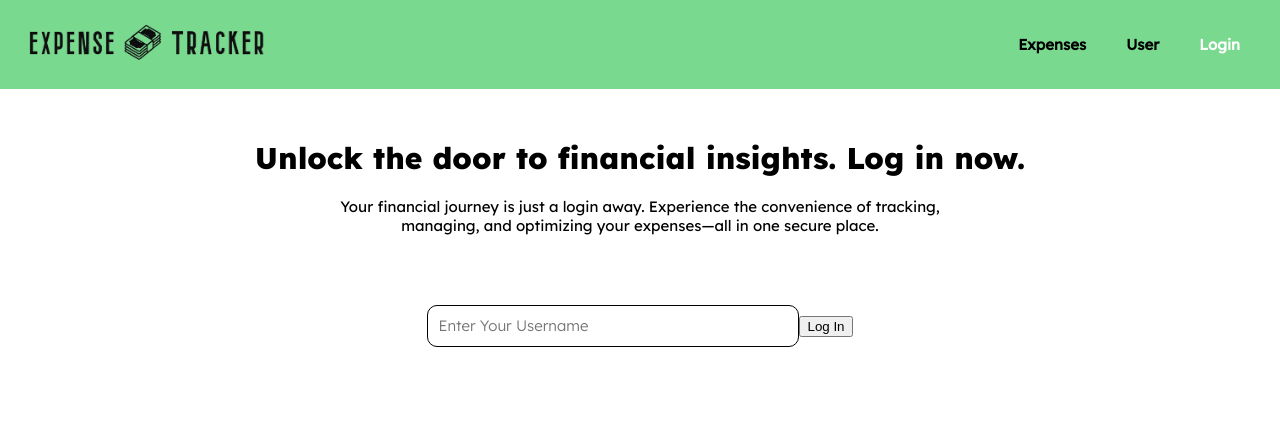
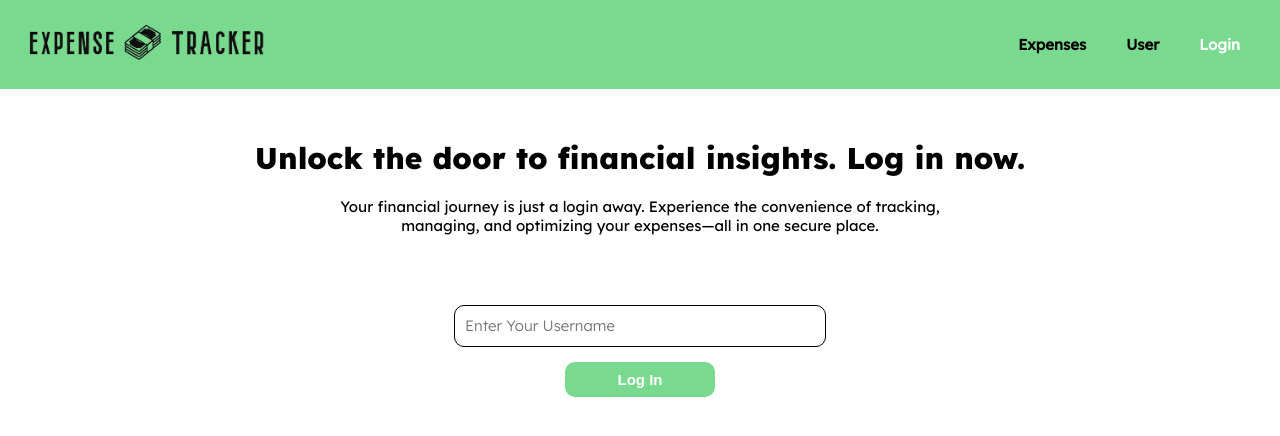
Before and after one commit to AramArakelyan777/expense-tracker-app, a React (Create React App) app: page /login in a window 1280 px wide. Shown: the top 436 px of the page. Built offline with nearby package versions, Linux system fonts and the light colour scheme.

Commit message:
login button styles

```diff
--- a/src/components/Login/Login.css
+++ b/src/components/Login/Login.css
@@ -29,3 +29,16 @@
     font-size: 15px;
     font-family: LexendLight;
 }
+
+.logIn {
+    width: 150px;
+    height: 35px;
+    margin-top: 15px;
+    border-radius: 10px;
+    background: #78D98F;
+    color: #FFF;
+    font-size: 15px;
+    font-weight: 700;
+    border: none;
+    cursor: pointer;
+}
--- a/src/components/Login/Login.js
+++ b/src/components/Login/Login.js
@@ -18,7 +18,7 @@ function Login() {
             <h1 className='loginHeader'>Unlock the door to financial insights. Log in now.</h1>
             <p>Your financial journey is just a login away. Experience the convenience of tracking,<br />managing, and optimizing your expenses—all in one secure place.</p>
             <form className="loginForm">
-                <input className="username" placeholder="Enter Your Username" type='text' onChange={evt => setUser(evt.target.value)} />
+                <input className="username" placeholder="Enter Your Username" type='text' onChange={evt => setUser(evt.target.value)} /><br />
                 <button className="logIn" onClick={() => {
                     auth.login(user)
                     navigate("/", { replace: true })
```
